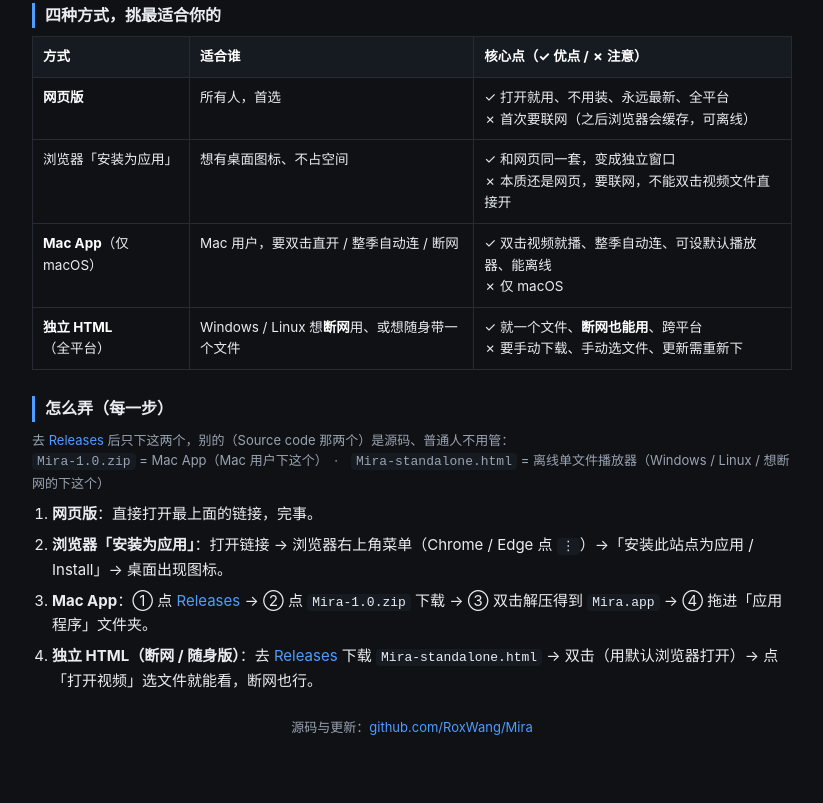
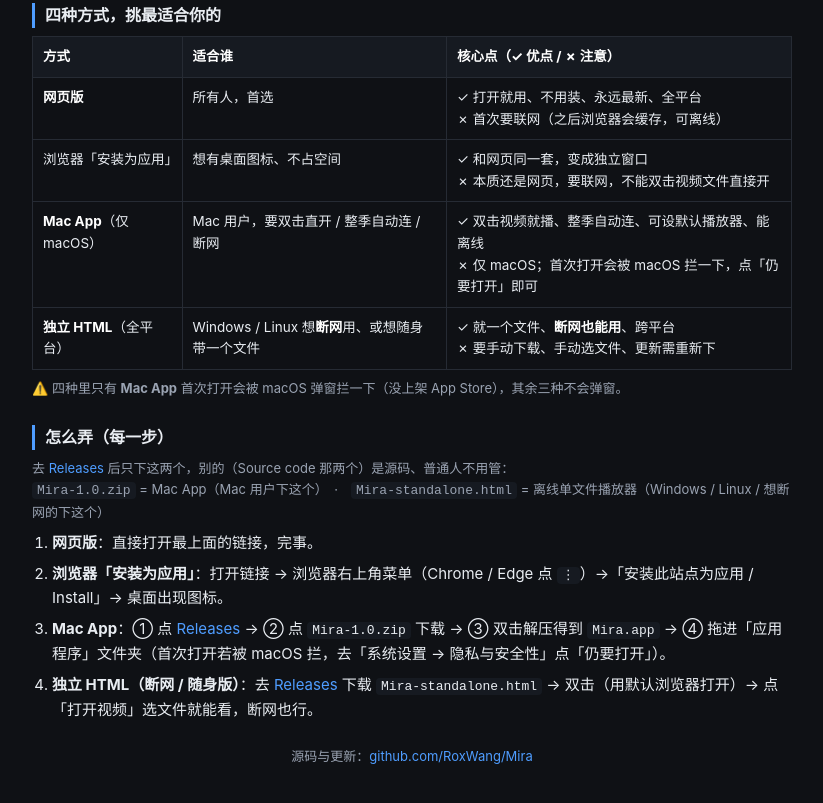
Before and after one commit to RoxWang/Mira, a plain HTML site: page docs/help.html in a window 1280 px wide. Shown: the part 351-1154 px from the top of the page, without its empty margins (228-1051 px from the left). Drawn offline with Linux system fonts and the light colour scheme.

Commit message:
docs: 注明仅 Mac App 首次打开有 macOS 弹窗及如何处理

```diff
--- a/docs/help.html
+++ b/docs/help.html
@@ -45,9 +45,11 @@
     <tr><th>方式</th><th>适合谁</th><th>核心点（✓ 优点 / ✗ 注意）</th></tr>
     <tr><td><b>网页版</b></td><td>所有人，首选</td><td>✓ 打开就用、不用装、永远最新、全平台<br>✗ 首次要联网（之后浏览器会缓存，可离线）</td></tr>
     <tr><td>浏览器「安装为应用」</td><td>想有桌面图标、不占空间</td><td>✓ 和网页同一套，变成独立窗口<br>✗ 本质还是网页，要联网，不能双击视频文件直接开</td></tr>
-    <tr><td><b>Mac App</b>（仅 macOS）</td><td>Mac 用户，要双击直开 / 整季自动连 / 断网</td><td>✓ 双击视频就播、整季自动连、可设默认播放器、能离线<br>✗ 仅 macOS</td></tr>
+    <tr><td><b>Mac App</b>（仅 macOS）</td><td>Mac 用户，要双击直开 / 整季自动连 / 断网</td><td>✓ 双击视频就播、整季自动连、可设默认播放器、能离线<br>✗ 仅 macOS；首次打开会被 macOS 拦一下，点「仍要打开」即可</td></tr>
     <tr><td><b>独立 HTML</b>（全平台）</td><td>Windows / Linux 想<b>断网</b>用、或想随身带一个文件</td><td>✓ 就一个文件、<b>断网也能用</b>、跨平台<br>✗ 要手动下载、手动选文件、更新需重新下</td></tr>
   </table>
+
+  <p class="note">⚠️ 四种里只有 <b>Mac App</b> 首次打开会被 macOS 弹窗拦一下（没上架 App Store），其余三种不会弹窗。</p>
 
   <h2>怎么弄（每一步）</h2>
   <p class="note">去 <a class="lk" href="https://github.com/RoxWang/Mira/releases">Releases</a> 后只下这两个，别的（Source code 那两个）是源码、普通人不用管：<br>
@@ -55,7 +57,7 @@
   <ol>
     <li><b>网页版</b>：直接打开最上面的链接，完事。</li>
     <li><b>浏览器「安装为应用」</b>：打开链接 → 浏览器右上角菜单（Chrome / Edge 点 <code>⋮</code>）→「安装此站点为应用 / Install」→ 桌面出现图标。</li>
-    <li><b>Mac App</b>：① 点 <a class="lk" href="https://github.com/RoxWang/Mira/releases">Releases</a> → ② 点 <code>Mira-1.0.zip</code> 下载 → ③ 双击解压得到 <code>Mira.app</code> → ④ 拖进「应用程序」文件夹。</li>
+    <li><b>Mac App</b>：① 点 <a class="lk" href="https://github.com/RoxWang/Mira/releases">Releases</a> → ② 点 <code>Mira-1.0.zip</code> 下载 → ③ 双击解压得到 <code>Mira.app</code> → ④ 拖进「应用程序」文件夹（首次打开若被 macOS 拦，去「系统设置 → 隐私与安全性」点「仍要打开」）。</li>
     <li><b>独立 HTML（断网 / 随身版）</b>：去 <a class="lk" href="https://github.com/RoxWang/Mira/releases">Releases</a> 下载 <code>Mira-standalone.html</code> → 双击（用默认浏览器打开）→ 点「打开视频」选文件就能看，断网也行。</li>
   </ol>
 
```
Also changed, not shown: 1 other file.
